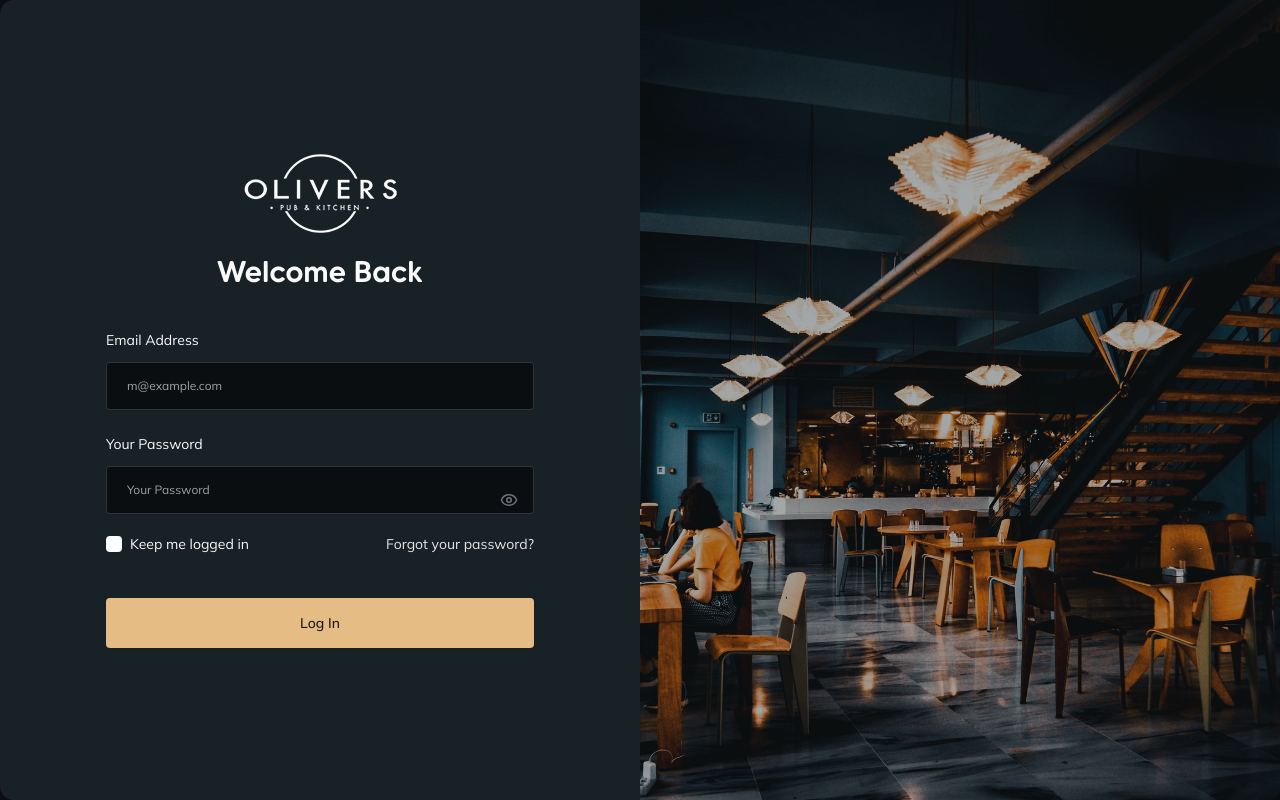
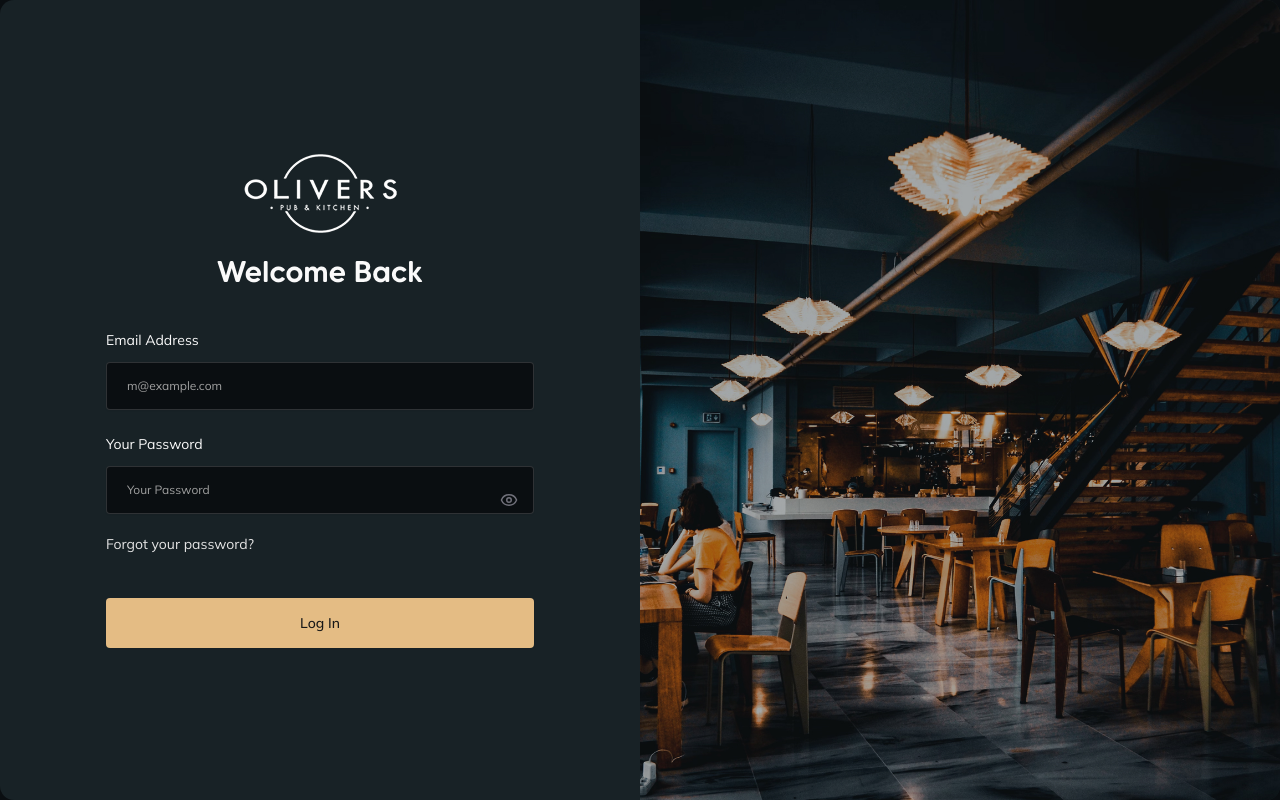
Before and after one commit to auspicious-soft/Kane-admin, a Next.js app: page / in a window 1280 px wide. Built offline with nearby package versions, Linux system fonts and the light colour scheme; no server answers.

Commit message:
Fixed All Bugs With Build

```diff
--- a/src/components/(auth)/login-form.tsx
+++ b/src/components/(auth)/login-form.tsx
@@ -122,15 +122,7 @@ export function LoginForm() {
   </div>
 
   <div className="flex items-center justify-between mt-[-4px]">
-    <div className="flex items-center space-x-2">
-      <Checkbox id="terms" />
-      <label
-        htmlFor="terms"
-        className="text-sm leading-none peer-disabled:cursor-not-allowed peer-disabled:opacity-70"
-      >
-        Keep me logged in
-      </label>
-    </div>
+
     <a
       href="/forgot-password"
       className="text-sm text-primary underline-offset-2 hover:underline"
```
